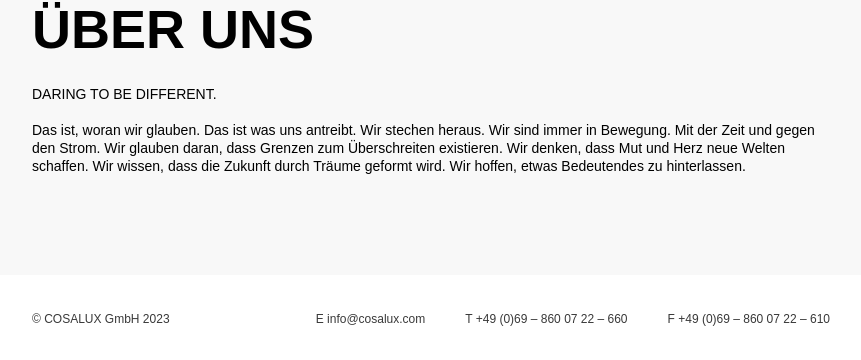
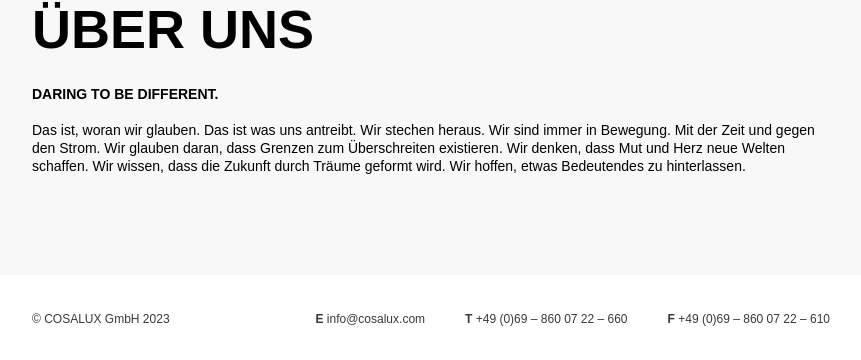
Before and after one commit to nine-chairs/hausaufgabe, a React (Create React App) app: page / in a window 1280 px wide. Shown: the part 2337-2697 px from the top of the page, without its empty margins (209-1070 px from the left). Built offline with nearby package versions, Linux system fonts and the light colour scheme.

Commit message:
updated layout

```diff
--- a/src/pages/HomePage.css
+++ b/src/pages/HomePage.css
@@ -48,6 +48,12 @@ body {
 .footerItem {
   font-size: 12px;
   color: #393939;
+}
+
+.footerItemBold {
+  font-size: 12px;
+  color: #393939;
+  font-weight: 600;
   margin-left: 40px;
 }
 
@@ -165,6 +171,14 @@ button:hover {
   color: black;
 }
 
+.contentTopBottomTextBold {
+  font-size: 14px;
+  font-weight: 600;
+  color: black;
+}
+
+
+
 .contentMiddleTop {
   display: flex;
   flex-direction: column;
--- a/src/pages/HomePage.jsx
+++ b/src/pages/HomePage.jsx
@@ -50,7 +50,11 @@ const HomePage = () => {
               </div>
               <div className='contentTopBottomTextContainer'>
                 <text className='contentTopBottomText'>
-                  COSALUX ist eine inhabergeführte Agentur für digitale Kommunikation und Design. Seit 2009 konzipieren und entwickeln wir aus Leidenschaft kreative und innovative Lösungen für unterschiedliche Branchen und Industrien.<br /> <br /> Wir transformieren „Zukunft” in Design und wissen, dass Digital ein anderes Wort für Emotion ist und Technologie für Neugier steht. Wir geben Produkten die Form zu sprechen und regen die Intelligenz zu interagieren an. Wir verstehen, dass Anders besser ist.<br /> <br /> We are DARING TO BE DIFFERENT.
+                  COSALUX ist eine inhabergeführte Agentur für digitale Kommunikation und Design. Seit 2009 konzipieren und entwickeln wir aus Leidenschaft kreative und innovative Lösungen für unterschiedliche Branchen und Industrien.<br /> <br /> Wir transformieren „Zukunft” in Design und wissen, dass Digital ein anderes Wort für Emotion ist und Technologie für Neugier steht. Wir geben Produkten die Form zu sprechen und regen die Intelligenz zu interagieren an. Wir verstehen, dass Anders besser ist.<br /> <br /> We are&nbsp;
+                  <text className='contentTopBottomTextBold'>
+                    DARING TO BE DIFFERENT.
+                  </text>
+
                 </text>
               </div>
             </div>
@@ -80,8 +84,12 @@ const HomePage = () => {
                 </text>
               </div>
               <div className='contentTopBottomTextContainer'>
+                <text className='contentTopBottomTextBold'>
+                  DARING TO BE DIFFERENT.
+                </text>
+                <br /> <br />
                 <text className='contentTopBottomText'>
-                  DARING TO BE DIFFERENT. <br />  <br />Das ist, woran wir glauben. Das ist was uns antreibt. Wir stechen heraus. Wir sind immer in Bewegung. Mit der Zeit und gegen den Strom. Wir glauben daran, dass Grenzen zum Überschreiten existieren. Wir denken, dass Mut und Herz neue Welten schaffen. Wir wissen, dass die Zukunft durch Träume geformt wird. Wir hoffen, etwas Bedeutendes zu hinterlassen.
+                  Das ist, woran wir glauben. Das ist was uns antreibt. Wir stechen heraus. Wir sind immer in Bewegung. Mit der Zeit und gegen den Strom. Wir glauben daran, dass Grenzen zum Überschreiten existieren. Wir denken, dass Mut und Herz neue Welten schaffen. Wir wissen, dass die Zukunft durch Träume geformt wird. Wir hoffen, etwas Bedeutendes zu hinterlassen.
                 </text>
               </div>
             </div>
@@ -93,9 +101,12 @@ const HomePage = () => {
           <text className='footerItemLeft'>© COSALUX GmbH 2023</text>
         </div>
         <div className='footerItemsRight'>
-          <text className='footerItem'>E info@cosalux.com</text>
-          <text className='footerItem'>T +49 (0)69 – 860 07 22 – 660</text>
-          <text className='footerItem'>F +49 (0)69 – 860 07 22 – 610</text>
+          <text className='footerItemBold'>E&nbsp;</text>
+          <text className='footerItem'>info@cosalux.com</text>
+          <text className='footerItemBold'>T&nbsp;</text>
+          <text className='footerItem'>+49 (0)69 – 860 07 22 – 660</text>
+          <text className='footerItemBold'>F&nbsp;</text>
+          <text className='footerItem'>+49 (0)69 – 860 07 22 – 610</text>
         </div>
       </footer>
     </div >
```
